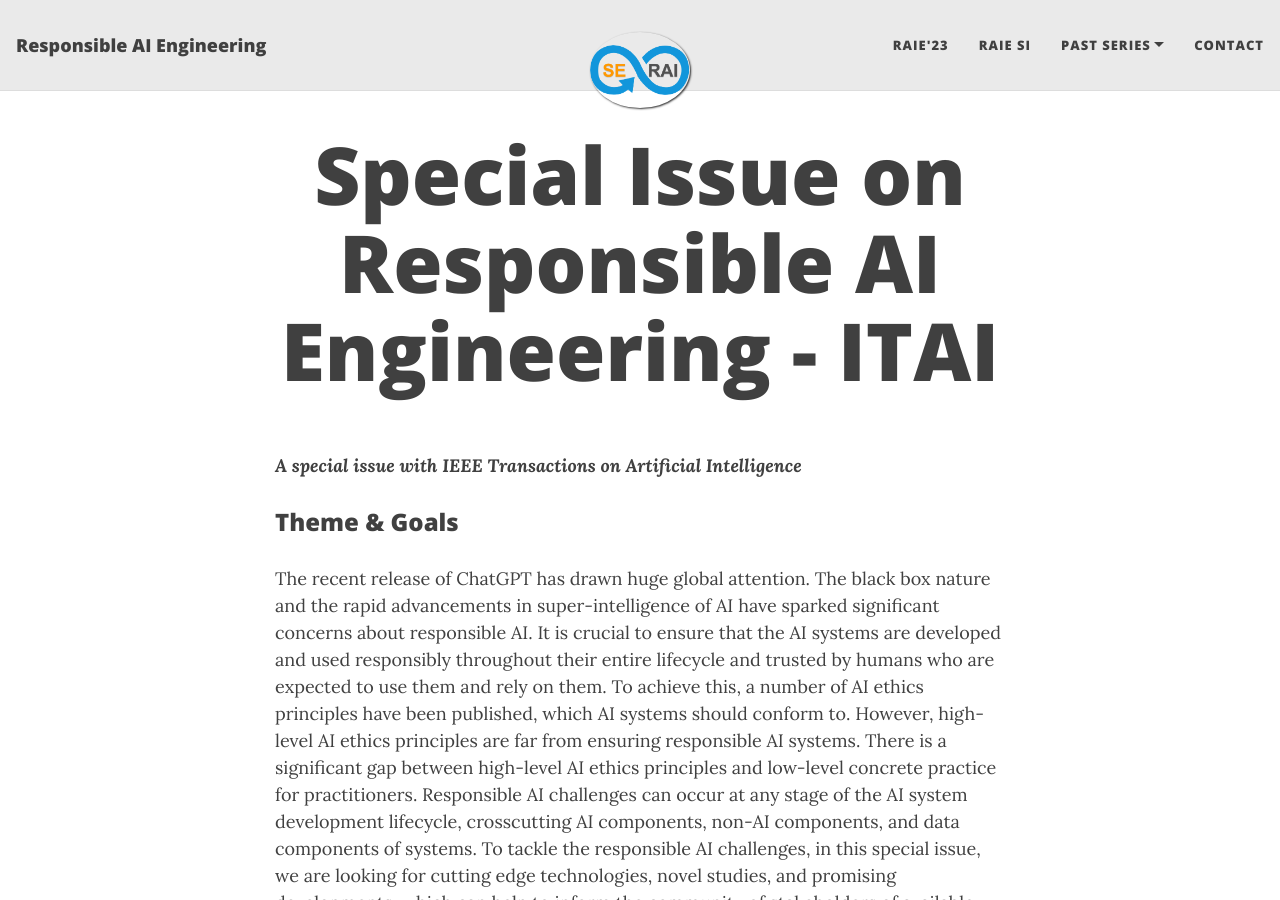
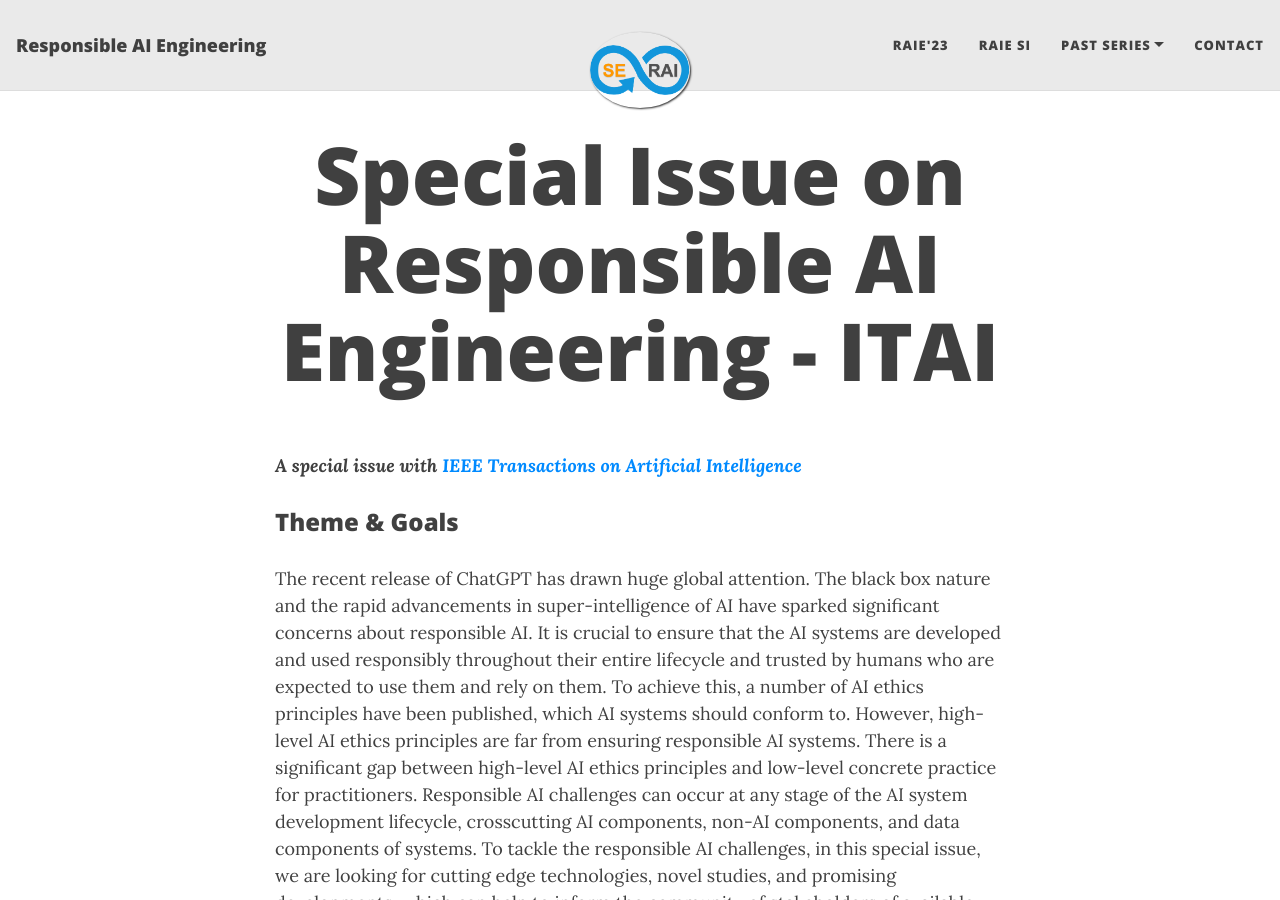
Before and after one commit to RAIEngineering/RAIE, a Jekyll site: the page built from RAIESI.md, in a window 1280 px wide and 900 px high. Built offline with Jekyll 4.4.1, drawn with Linux system fonts in a browser that asks for light colours; nearby versions of some CDN libraries; part of the change alters nothing that is shown.

```diff
--- a/RAIESI.md
+++ b/RAIESI.md
@@ -3,7 +3,7 @@ layout: page
 title: Special Issue on Responsible AI Engineering - ITAI
 ---
 
-***A special issue with IEEE Transactions on Artificial Intelligence***
+***A special issue with [IEEE Transactions on Artificial Intelligence](https://cis.ieee.org/publications/ieee-transactions-on-artificial-intelligence/)***
 
 ### Theme & Goals
 
```
